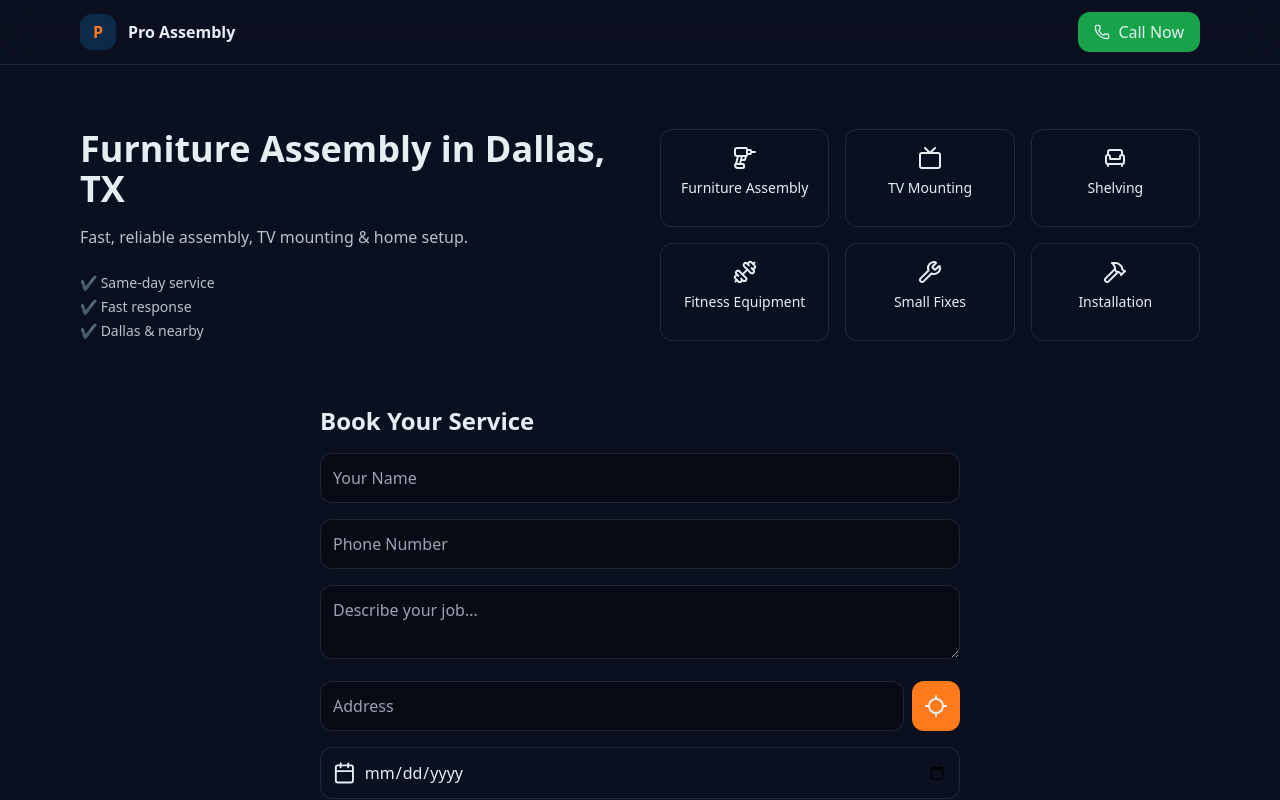
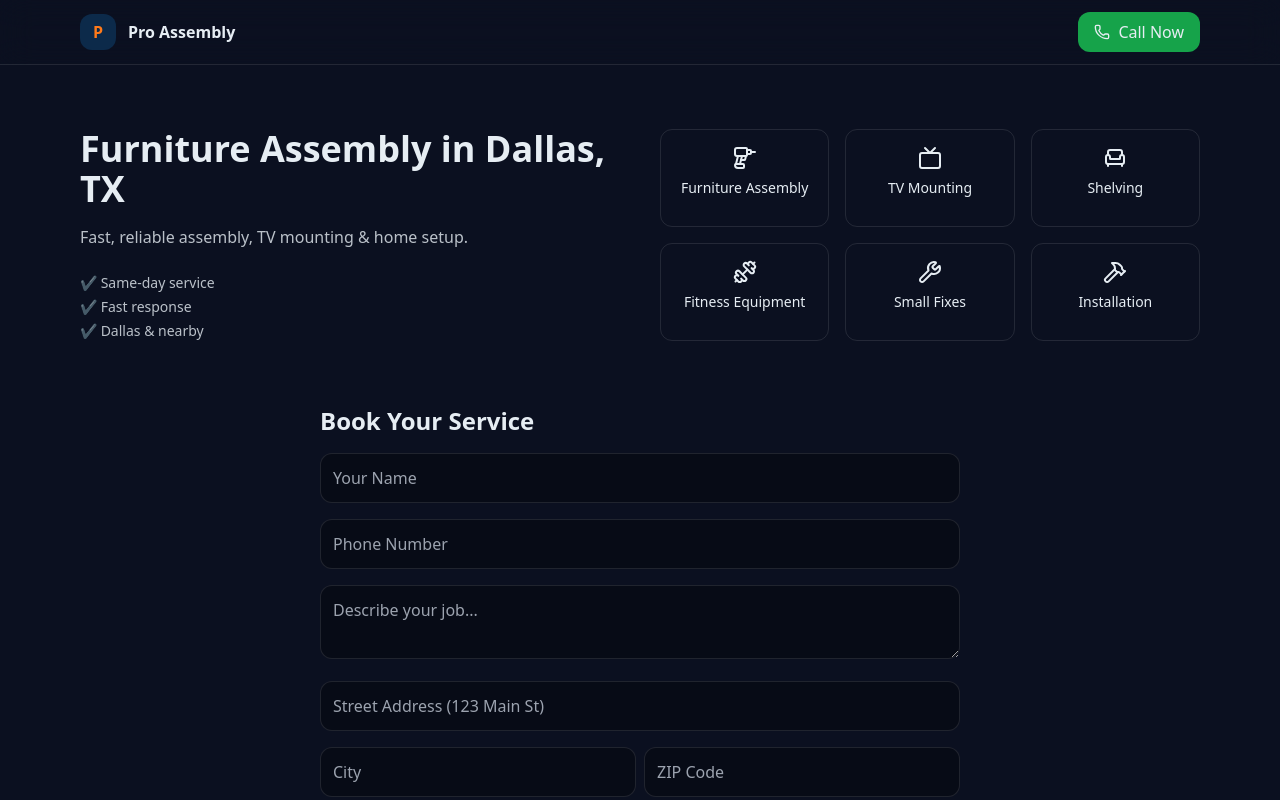
Before and after one commit to oceanasrat/Pro-assembly, a React (Vite) app: page / in a window 1280 px wide. Shown: the top 800 px of the page. Built offline with nearby package versions, Linux system fonts and the light colour scheme.

Commit message:
Add city and zip fields to form and update location handling

```diff
--- a/src/Preview.jsx
+++ b/src/Preview.jsx
@@ -11,6 +11,8 @@ export default function Preview() {
     service: "",
     details: "",
     address: "",
+    city: "",
+    zip: "",
     date: "",
     time: "",
     contactMethod: "whatsapp"
@@ -28,6 +30,7 @@ export default function Preview() {
     { icon: Hammer, label: "Installation" },
   ];
 
+  // GPS helper (does NOT override full address)
   const handleLocation = () => {
     if (!navigator.geolocation) return;
 
@@ -40,7 +43,14 @@ export default function Preview() {
 
         const mapsLink = `https://www.google.com/maps?q=${lat},${lng}`;
 
-      setForm({ ...form, address: mapsLink });
+        // Append instead of replacing
+        setForm((prev) => ({
+          ...prev,
+          address: prev.address
+            ? `${prev.address} (${mapsLink})`
+            : mapsLink
+        }));
+
         setLoadingLocation(false);
       },
       () => {
@@ -58,7 +68,11 @@ Name: ${form.name}
 Phone: ${form.phone}
 Service: ${form.service}
 Details: ${form.details}
-Address: ${form.address}
+
+Address:
+${form.address}
+${form.city}, ${form.zip}
+
 Date: ${form.date}
 Time: ${form.time}
 `;
@@ -120,7 +134,7 @@ Time: ${form.time}
           </div>
         </div>
 
-        {/* Clickable Services */}
+        {/* Services */}
         <div className="grid grid-cols-3 gap-4">
           {tools.map(({ icon: Icon, label }) => (
             <div
@@ -176,22 +190,41 @@ Time: ${form.time}
             className="w-full p-3 rounded-xl bg-black/30 border border-white/10"
           />
 
-          {/* Location */}
-          <div className="flex gap-2">
+          {/* FULL ADDRESS */}
           <input
-              placeholder="Address"
+            placeholder="Street Address (123 Main St)"
+            required
             value={form.address}
             onChange={(e) => setForm({ ...form, address: e.target.value })}
             className="w-full p-3 rounded-xl bg-black/30 border border-white/10"
           />
+
+          <div className="grid grid-cols-2 gap-2">
+            <input
+              placeholder="City"
+              required
+              value={form.city}
+              onChange={(e) => setForm({ ...form, city: e.target.value })}
+              className="p-3 rounded-xl bg-black/30 border border-white/10"
+            />
+
+            <input
+              placeholder="ZIP Code"
+              required
+              value={form.zip}
+              onChange={(e) => setForm({ ...form, zip: e.target.value })}
+              className="p-3 rounded-xl bg-black/30 border border-white/10"
+            />
+          </div>
+
           <button
             type="button"
             onClick={handleLocation}
-              className="px-3 bg-[#FF7A1A] rounded-xl"
+            className="text-sm text-[#FF7A1A] flex items-center gap-2"
           >
-              <Locate />
+            <Locate className="w-4 h-4" />
+            Use my location (optional)
           </button>
-          </div>
 
           {/* Date */}
           <div className="flex items-center gap-2 p-3 border rounded-xl border-white/10">
```
Lines whose indentation alone changed are shown as unchanged.
